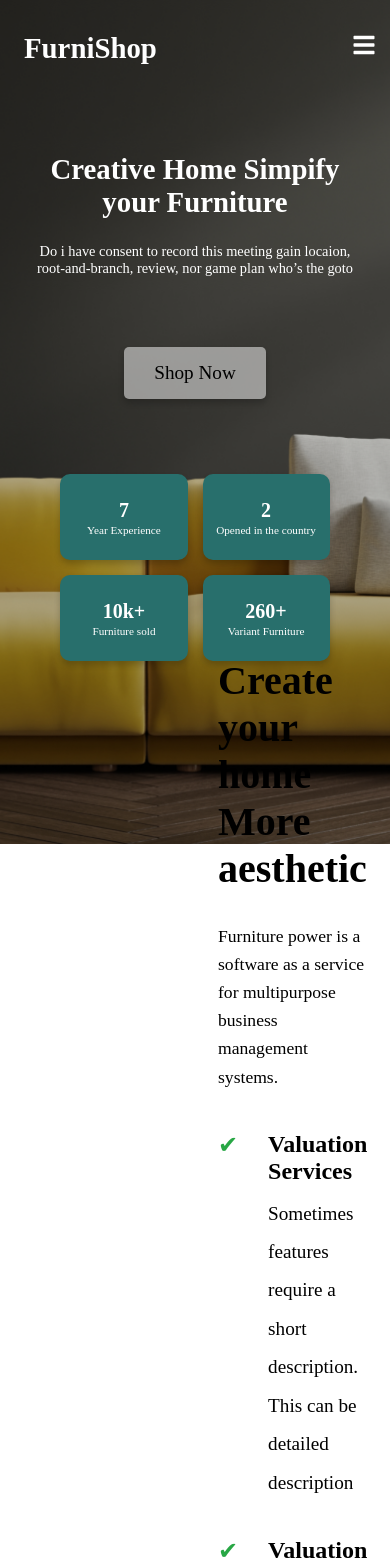
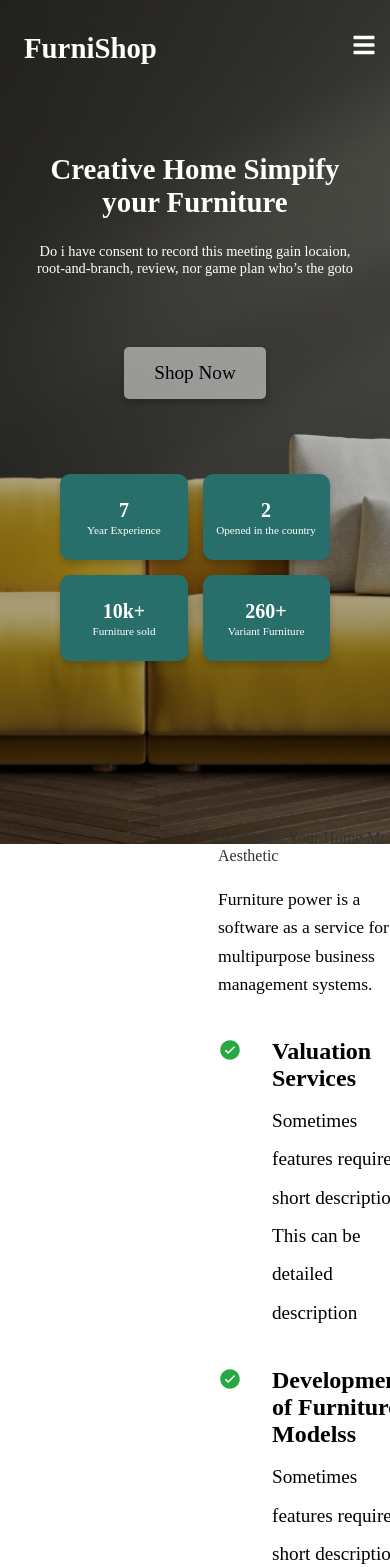
Before and after one commit to ArdyIan/FurniShop-Furniture-Website, a React (Vite) app: page / in a window 390 px wide. Shown: the top 1567 px of the page. Built offline with nearby package versions, Linux system fonts and the light colour scheme.

Commit message:
responsive hero

```diff
--- a/src/components/hero/Hero.jsx
+++ b/src/components/hero/Hero.jsx
@@ -1,6 +1,7 @@
 import React from "react";
 import "./hero.css";
 import sofa from "../../assets/sofa.png";
+import { IoIosCheckmarkCircle } from "react-icons/io";
 
 const Hero = () => {
   return (
@@ -10,23 +11,24 @@ const Hero = () => {
       </div>
 
       <div className="text-hero">
-        <span className="headline">
-          We Create your home <br />
-          More aesthetic
-        </span>
+        <span className="headline-hero">We Create Your Home More Aesthetic</span>
         <span className="text1">Furniture power is a software as a service for multipurpose business management systems.</span>
         <div className="checklist">
           <div className="checklist-item">
-            <span className="check-icon">✔</span>
+            <span className="check-icon">
+              <IoIosCheckmarkCircle />
+            </span>
             <div className="test">
               <span className="check-title">Valuation Services</span>
               <div className="check-description">Sometimes features require a short description. This can be detailed description</div>
             </div>
           </div>
           <div className="checklist-item">
-            <span className="check-icon">✔</span>
+            <span className="check-icon">
+              <IoIosCheckmarkCircle />
+            </span>
             <div>
-              <span className="check-title">Valuation Services</span>
+              <span className="check-title">Development of Furniture Modelss</span>
               <div className="check-description">Sometimes features require a short description. This can be detailed description</div>
             </div>
           </div>
```
